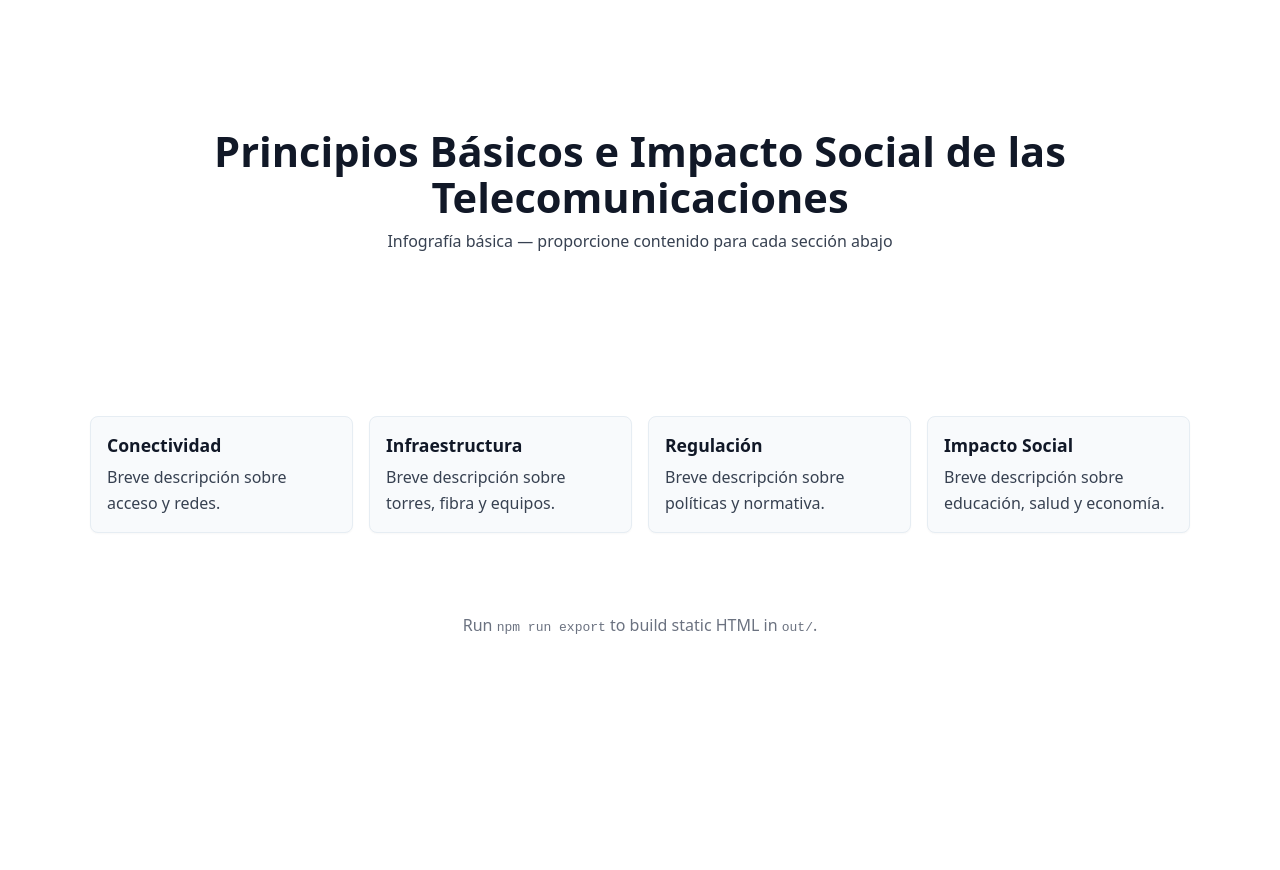
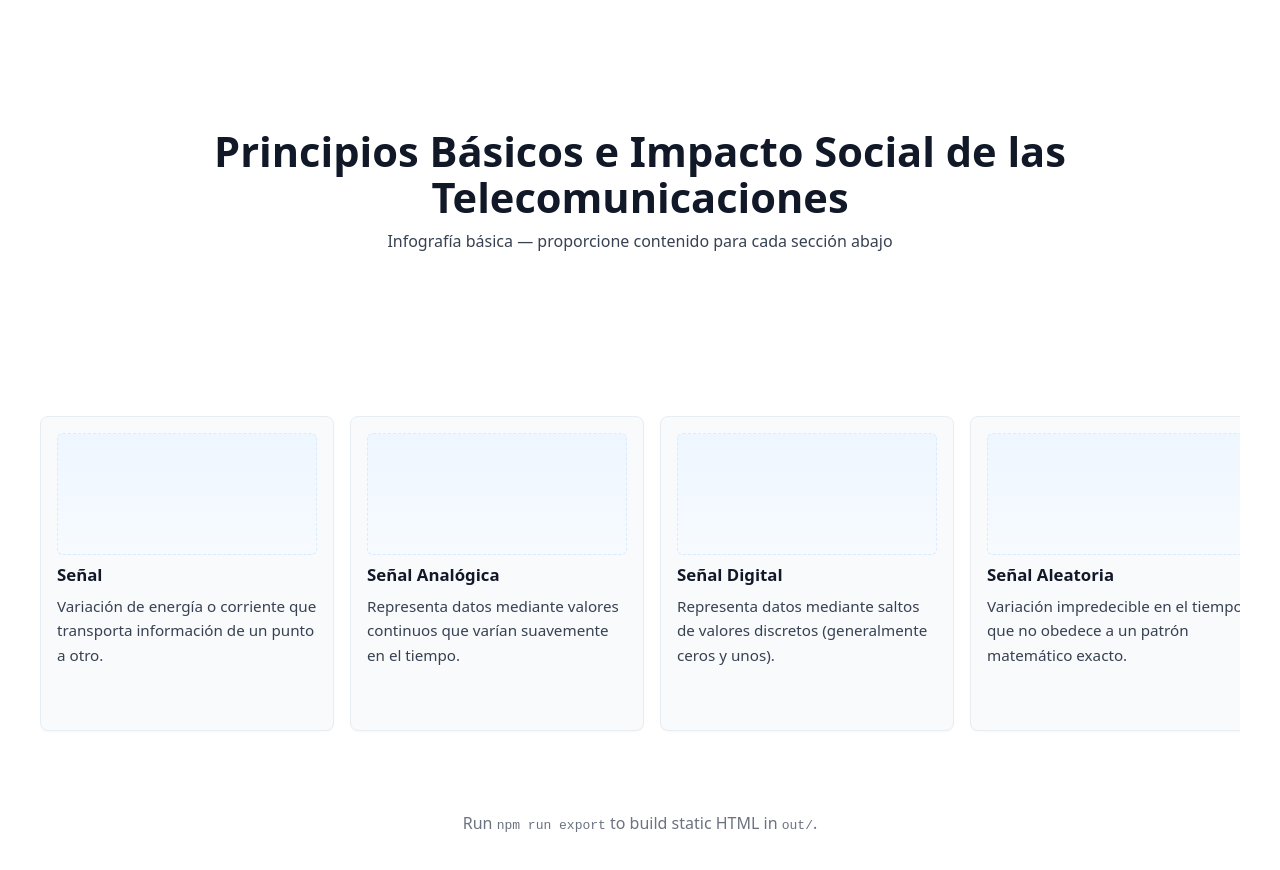
Before and after one commit to yirman/telecom-info-js, a Next.js app: page / in a window 1280 px wide. Shown: the top 870 px of the page. Before the commit the page ends 800 px from the top, so only its background shows below. Built offline with nearby package versions, Linux system fonts and the light colour scheme.

Commit message:
adding cards with basic concepts

```diff
--- a/pages/index.js
+++ b/pages/index.js
@@ -16,22 +16,89 @@ export default function Home() {
         </section>
 
         <section className="infographic">
-          <div className="info-grid">
-            <div className="card">
-              <h3>Conectividad</h3>
-              <p>Breve descripción sobre acceso y redes.</p>
+          <div className="info-grid" role="list">
+            <div className="card" role="listitem">
+              <div className="card-image" aria-hidden></div>
+              <h3>Señal</h3>
+              <p>Variación de energía o corriente que transporta información de un punto a otro.</p>
             </div>
-            <div className="card">
-              <h3>Infraestructura</h3>
-              <p>Breve descripción sobre torres, fibra y equipos.</p>
+
+            <div className="card" role="listitem">
+              <div className="card-image" aria-hidden></div>
+              <h3>Señal Analógica</h3>
+              <p>Representa datos mediante valores continuos que varían suavemente en el tiempo.</p>
             </div>
-            <div className="card">
-              <h3>Regulación</h3>
-              <p>Breve descripción sobre políticas y normativa.</p>
+
+            <div className="card" role="listitem">
+              <div className="card-image" aria-hidden></div>
+              <h3>Señal Digital</h3>
+              <p>Representa datos mediante saltos de valores discretos (generalmente ceros y unos).</p>
             </div>
-            <div className="card">
-              <h3>Impacto Social</h3>
-              <p>Breve descripción sobre educación, salud y economía.</p>
+
+            <div className="card" role="listitem">
+              <div className="card-image" aria-hidden></div>
+              <h3>Señal Aleatoria</h3>
+              <p>Variación impredecible en el tiempo que no obedece a un patrón matemático exacto.</p>
+            </div>
+
+            <div className="card" role="listitem">
+              <div className="card-image" aria-hidden></div>
+              <h3>Muestreo (Sampling)</h3>
+              <p>Proceso de capturar valores de una señal analógica a intervalos regulares para digitalizarla.</p>
+            </div>
+
+            <div className="card" role="listitem">
+              <div className="card-image" aria-hidden></div>
+              <h3>Ancho de Banda (Bandwidth)</h3>
+              <p>Rango de frecuencias de un canal; determina la cantidad máxima de datos por segundo.</p>
+            </div>
+
+            <div className="card" role="listitem">
+              <div className="card-image" aria-hidden></div>
+              <h3>Espectro (Spectrum)</h3>
+              <p>Conjunto continuo de todas las frecuencias electromagnéticas posibles utilizadas para la transmisión.</p>
+            </div>
+
+            <div className="card" role="listitem">
+              <div className="card-image" aria-hidden></div>
+              <h3>Ruido (Noise)</h3>
+              <p>Alteraciones aleatorias e indeseadas en el medio físico que distorsionan la señal original.</p>
+            </div>
+
+            <div className="card" role="listitem">
+              <div className="card-image" aria-hidden></div>
+              <h3>Interferencia (Interference)</h3>
+              <p>Perturbación en la comunicación causada por la intromisión de otras señales o emisiones externas.</p>
+            </div>
+
+            <div className="card" role="listitem">
+              <div className="card-image" aria-hidden></div>
+              <h3>Capacidad del Canal (Channel Capacity)</h3>
+              <p>Tasa máxima teórica a la que se puede transmitir información sin errores por una vía de comunicación.</p>
+            </div>
+
+            <div className="card" role="listitem">
+              <div className="card-image" aria-hidden></div>
+              <h3>BER (Tasa de Error de Bits)</h3>
+              <p>Porcentaje de bits que se reciben alterados respecto al total de bits enviados.</p>
+            </div>
+
+            <div className="card" role="listitem">
+              <div className="card-image" aria-hidden></div>
+              <h3>Modulación (Modulation)</h3>
+              <p>Técnica de alterar una onda portadora para transportar información a largas distancias.</p>
+            </div>
+
+            <div className="card" role="listitem">
+              <div className="card-image" aria-hidden></div>
+              <h3>Multiplexación (Multiplexing)</h3>
+              <p>Combinar múltiples señales para transmitirlas simultáneamente por un único canal.</p>
+            </div>
+
+            <div className="card" role="listitem">
+              <div className="card-image" aria-hidden></div>
+              <h3>Duplexación (Duplexing)</h3>
+              <p>Método que permite que un canal transmita y reciba datos (comunicación bidireccional).</p>
             </div>
           </div>
         </section>
--- a/styles/globals.css
+++ b/styles/globals.css
@@ -7,11 +7,14 @@ main { font-family: system-ui, -apple-system, 'Segoe UI', Roboto, 'Helvetica Neu
 .title { font-size: clamp(1.5rem, 3.5vw, 2.6rem); margin: 0 0 0.5rem; line-height: 1.1; }
 .subtitle { margin: 0; color: #374151; }
 
-.infographic { padding: 2rem; max-width: 1100px; margin: 0 auto 3rem; }
-.info-grid { display: grid; grid-template-columns: repeat(auto-fit, minmax(220px, 1fr)); gap: 1rem; }
-.card { background: #f8fafc; border: 1px solid #e6edf3; padding: 1rem; border-radius: 8px; box-shadow: 0 1px 2px rgba(16,24,40,0.03); }
-.card h3 { margin: 0 0 0.5rem; font-size: 1.1rem; }
-.card p { margin: 0; color: #374151; }
+.infographic { padding: 1.5rem 1rem; max-width: 1200px; margin: 0 auto 3rem; }
+.info-grid { display: flex; gap: 1rem; overflow-x: auto; padding: 0.5rem 0; -webkit-overflow-scrolling: touch; }
+.info-grid::-webkit-scrollbar { height: 10px; }
+.info-grid::-webkit-scrollbar-thumb { background: rgba(15,23,42,0.12); border-radius: 999px; }
+.card { background: #f8fafc; border: 1px solid #e6edf3; padding: 1rem; border-radius: 8px; box-shadow: 0 1px 2px rgba(16,24,40,0.03); min-width: 260px; flex: 0 0 260px; display: flex; flex-direction: column; gap: 0.5rem; }
+.card-image { height: 120px; border-radius: 6px; background: linear-gradient(180deg, #eef6ff 0%, #f7fbff 100%); border: 1px dashed #dbeafe; display: block; }
+.card h3 { margin: 0 0 0; font-size: 1.05rem; }
+.card p { margin: 0; color: #374151; font-size: 0.95rem; }
 
 .export-note { text-align: center; padding-bottom: 2rem; color: #6b7280; }
 
```
